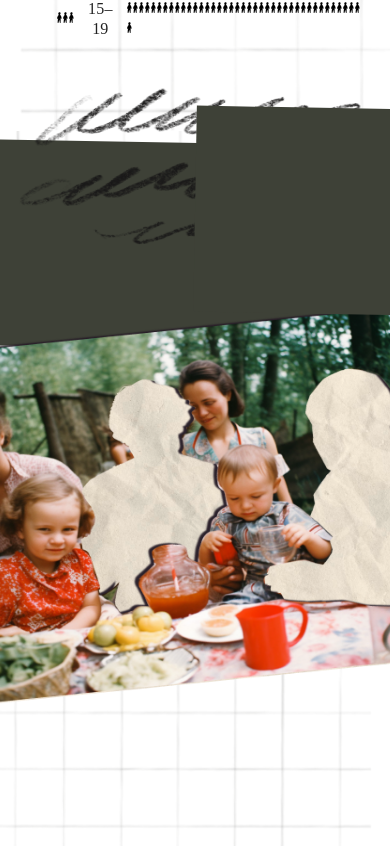
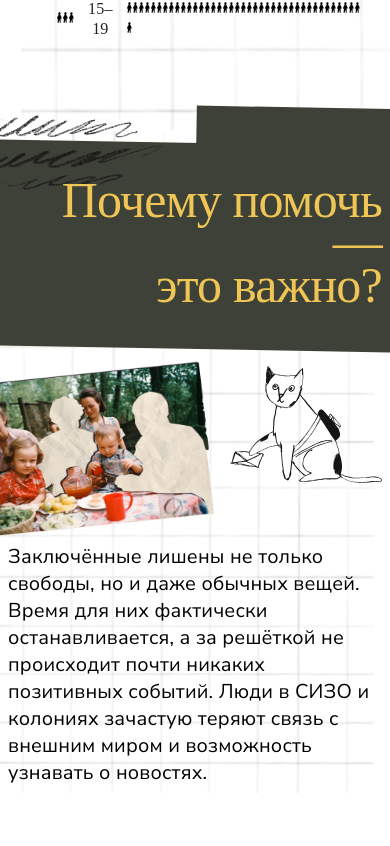
Before and after one commit to ivanmatcuka/enbv-frontend, a Next.js app: page / in a window 390 px wide. Shown: the part 2851-3697 px from the top of the page. Built offline with nearby package versions, Linux system fonts and the light colour scheme; a web font is replaced by a local one.

Commit message:
WIP: why block responsive

```diff
--- a/app/page.module.css
+++ b/app/page.module.css
@@ -107,10 +107,36 @@
   position: absolute;
   top: -154px;
   left: -34px;
+
+  width: 548px;
+  height: 377px;
+
+  @media (max-width: 1200px) {
+    top: -69px;
+    left: -57px;
+
+    width: 262px;
+    height: 180px;
+  }
 }
 
 .why__photo {
   position: absolute;
   left: -210px;
   top: 78px;
+
+  @media (max-width: 1200px) {
+    top: 181px;
+    left: -56px;
+
+    width: 270px;
+    height: 184px;
+  }
 }
+
+.why__cat {
+  @media (max-width: 1200px) {
+    width: 152px;
+    height: 117px;
+  }
+}
--- a/app/page.tsx
+++ b/app/page.tsx
@@ -382,8 +382,9 @@ export default function Home() {
         className={styles.why}
         id="why"
         width="100%"
-        padding="86px"
         position="relative"
+        padding={{ xs: 1, sm: 2, lg: 10.75 }}
+        paddingTop={{ xs: 6, lg: 'auto' }}
       >
         <Image
           alt="strokes"
@@ -413,7 +414,7 @@ export default function Home() {
               это важно?
             </Typography>
           </Grid>
-          <Grid item width={594} mb={7.25}>
+          <Grid item maxWidth={594} mb={{ lg: 7.25 }} order={{ xs: 2, lg: 1 }}>
             <Typography variant="subtitle1" component="p">
               Заключённые лишены не только свободы, но и даже обычных вещей.
               Время для них фактически останавливается, а за решёткой не
@@ -422,8 +423,19 @@ export default function Home() {
               узнавать о новостях.
             </Typography>
           </Grid>
-          <Grid item>
-            <Image alt="cat_2" width={230} height={177} src="/cat_2.svg" />
+          <Grid
+            item
+            order={{ xs: 1, lg: 2 }}
+            mt={{ xs: 3 }}
+            mb={{ xs: 7, lg: 0 }}
+          >
+            <Image
+              alt="cat_2"
+              width={230}
+              height={177}
+              className={styles.why__cat}
+              src="/cat_2.svg"
+            />
           </Grid>
         </Grid>
       </Grid>
```
